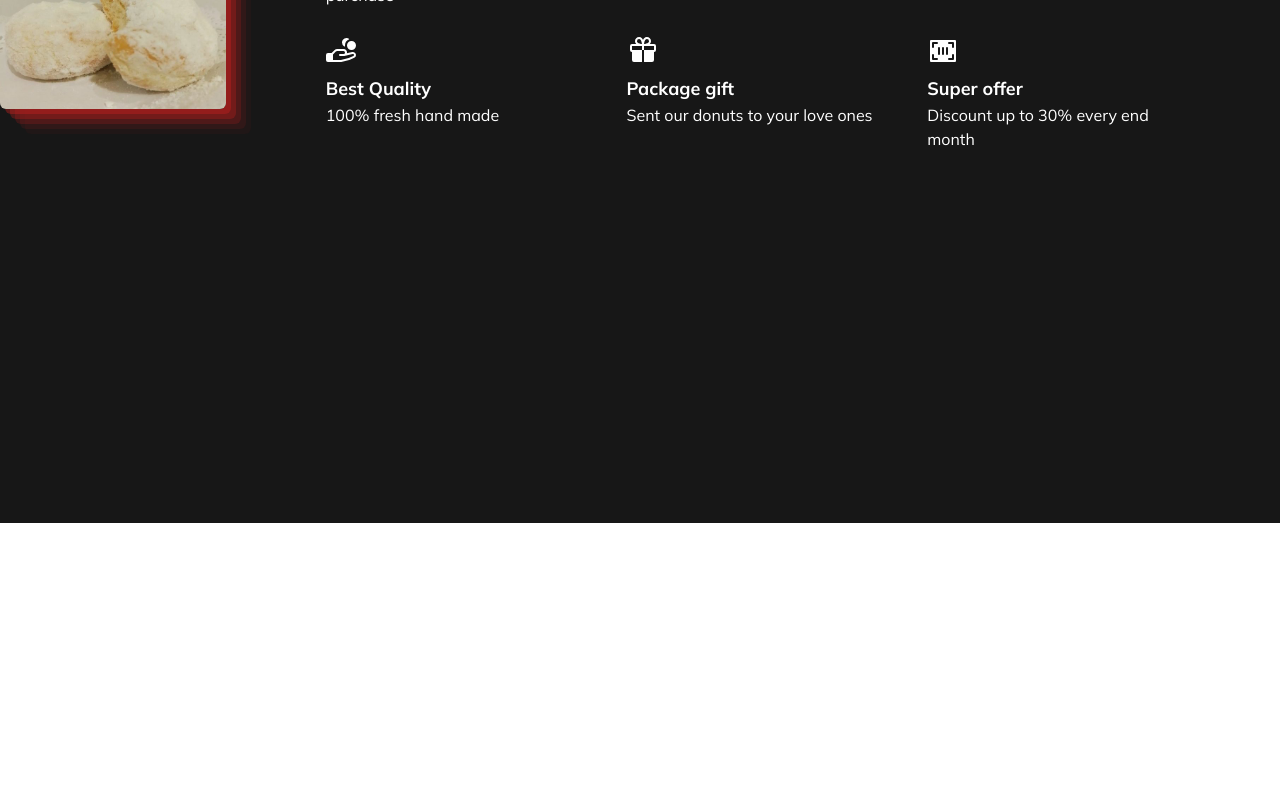
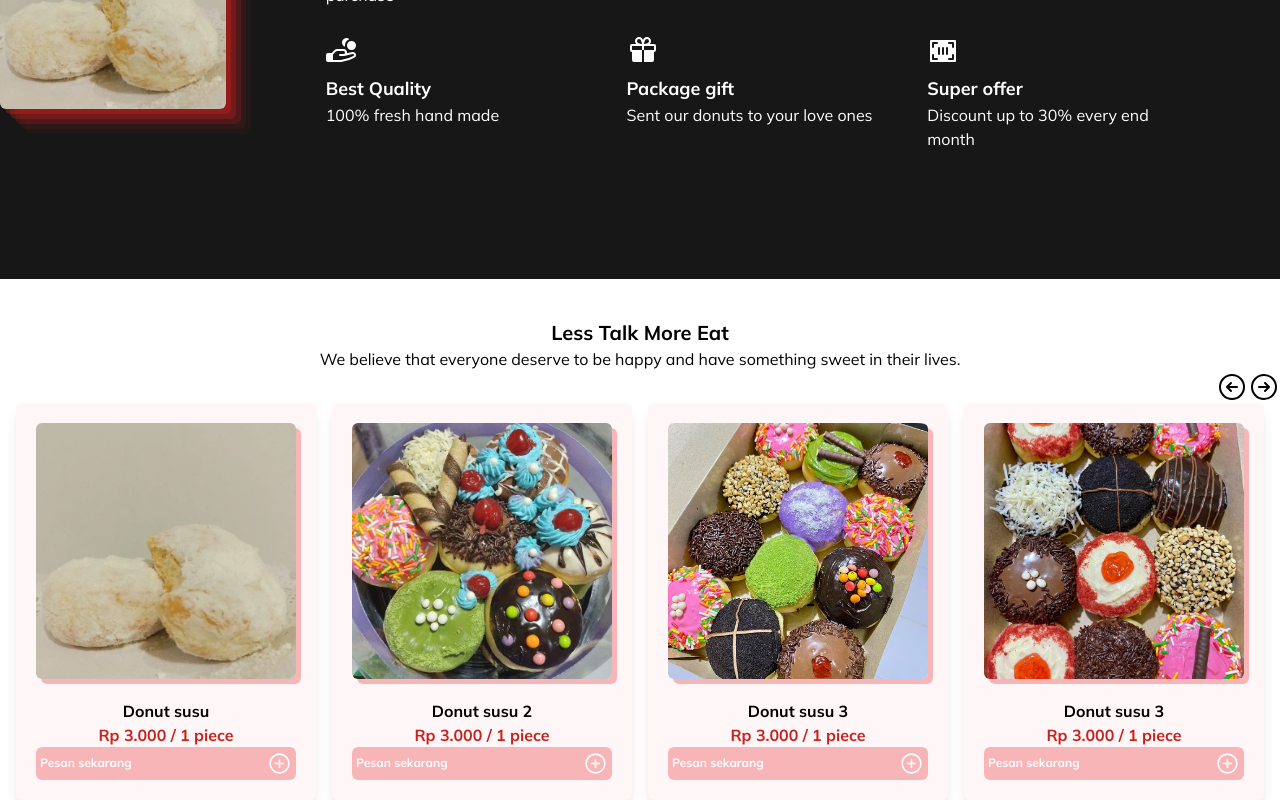
Before and after one commit to koreoxy/ladonut, a Next.js app: page / in a window 1280 px wide. Shown: the part 1163-1963 px from the top of the page. Before the commit the page ends 1686 px from the top, so only its background shows below. Built offline with nearby package versions, Linux system fonts and the light colour scheme.

Commit message:
feat : add section card list product

```diff
--- a/src/app/page.jsx
+++ b/src/app/page.jsx
@@ -3,12 +3,14 @@
 import ButtonPrimary from "@/components/Button/ButtonPrimary";
 import ButtonSecondary from "@/components/Button/ButtonSecondary";
 import CardSpecial from "@/components/Card/CardSpecial";
-import CardOut from "@/components/CardOut";
+import CardOut from "@/components/Card/CardOut";
+import { ArrowCircleLeft, ArrowCircleRight } from "@phosphor-icons/react";
 import Image from "next/image";
+import CardList from "@/components/Card/CardList";
 
 const page = () => {
   return (
-    <div className="">
+    <div>
       {/* HERO SECTION */}
       <div className="container max-w-7xl mt-10 mx-auto">
         <section className="flex gap-2 p-10">
@@ -45,7 +47,7 @@ const page = () => {
       </div>
 
       {/* SECTION KEUNTUNGAN ATAU SPECIAL*/}
-      <div className="bg-color-dark mt-10 h-screen w-full">
+      <div className="bg-color-dark mt-10 h-auto w-full">
         <section className="container max-w-7xl mx-auto">
           <div className="flex gap-5">
             <div className="pt-40 flex flex-col gap-5 relative">
@@ -76,6 +78,32 @@ const page = () => {
           </div>
         </section>
       </div>
+
+      {/* LESS TALK MORE EAT */}
+      <div className="container max-w-7xl mt-10 mx-auto">
+        <section>
+          <div className="text-center font-bold text-xl">
+            <h1>Less Talk More Eat</h1>
+          </div>
+          <div className="text-center">
+            <p>
+              We believe that everyone deserve to be happy and have something
+              sweet in their lives.
+            </p>
+          </div>
+          <div className="flex justify-end">
+            <button>
+              <ArrowCircleLeft size={32} />
+            </button>
+            <button>
+              <ArrowCircleRight size={32} />
+            </button>
+          </div>
+          <div>
+            <CardList />
+          </div>
+        </section>
+      </div>
     </div>
   );
 };
--- /dev/null
+++ b/src/components/Card/CardList/index.jsx
@@ -0,0 +1,59 @@
+"use client";
+
+import { PlusCircle } from "@phosphor-icons/react";
+import Image from "next/image";
+import React from "react";
+
+const CardList = () => {
+  const data = [
+    {
+      name: "Donut susu",
+      price: "Rp 3.000 / 1 piece",
+      img: "/img/donat.jpeg",
+    },
+    {
+      name: "Donut susu 2",
+      price: "Rp 3.000 / 1 piece",
+      img: "/img/donut2.jpeg",
+    },
+    {
+      name: "Donut susu 3",
+      price: "Rp 3.000 / 1 piece",
+      img: "/img/donut3.jpg",
+    },
+    {
+      name: "Donut susu 3",
+      price: "Rp 3.000 / 1 piece",
+      img: "/img/donut4.jpg",
+    },
+  ];
+  return (
+    // <div className="flex gap-5 mb-10 justify-center text-center">
+    <div className="grid grid-cols-2 sm:grid-cols-3 md:grid-cols-4 gap-4 px-4">
+      {data.map((item, i) => (
+        <div
+          className="bg-color-third rounded-md shadow-lg p-5 flex flex-col items-center"
+          key={i}
+        >
+          <Image
+            src={item.img}
+            alt="donut 2"
+            width={350}
+            height={350}
+            className="rounded-md shadow-[5px_5px_0px_0px_rgba(248,181,184)] w-full max-h-64 object-cover"
+          />
+          <h1 className="text-center font-bold mt-5">{item.name}</h1>
+          <h3 className="text-color-accent font-bold">{item.price}</h3>
+          <button className="bg-color-secondary p-1 rounded-md flex flex-row items-center w-full justify-between">
+            <span className="text-xs font-bold text-color-primary">
+              Pesan sekarang
+            </span>
+            <PlusCircle size={25} className="text-color-primary" />
+          </button>
+        </div>
+      ))}
+    </div>
+  );
+};
+
+export default CardList;
```
Also changed, not shown: src/components/Card/CardOut/index.jsx (renamed from src/components/CardOut/index.jsx).
